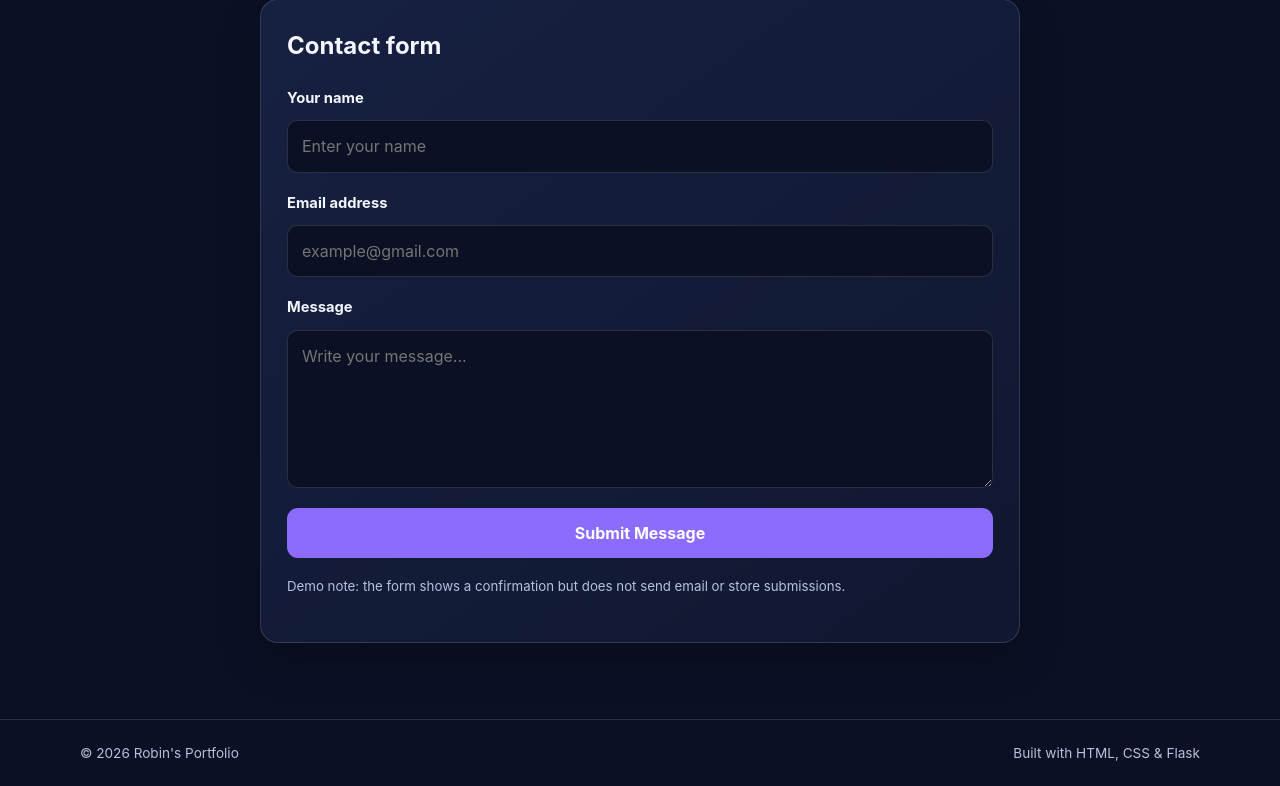
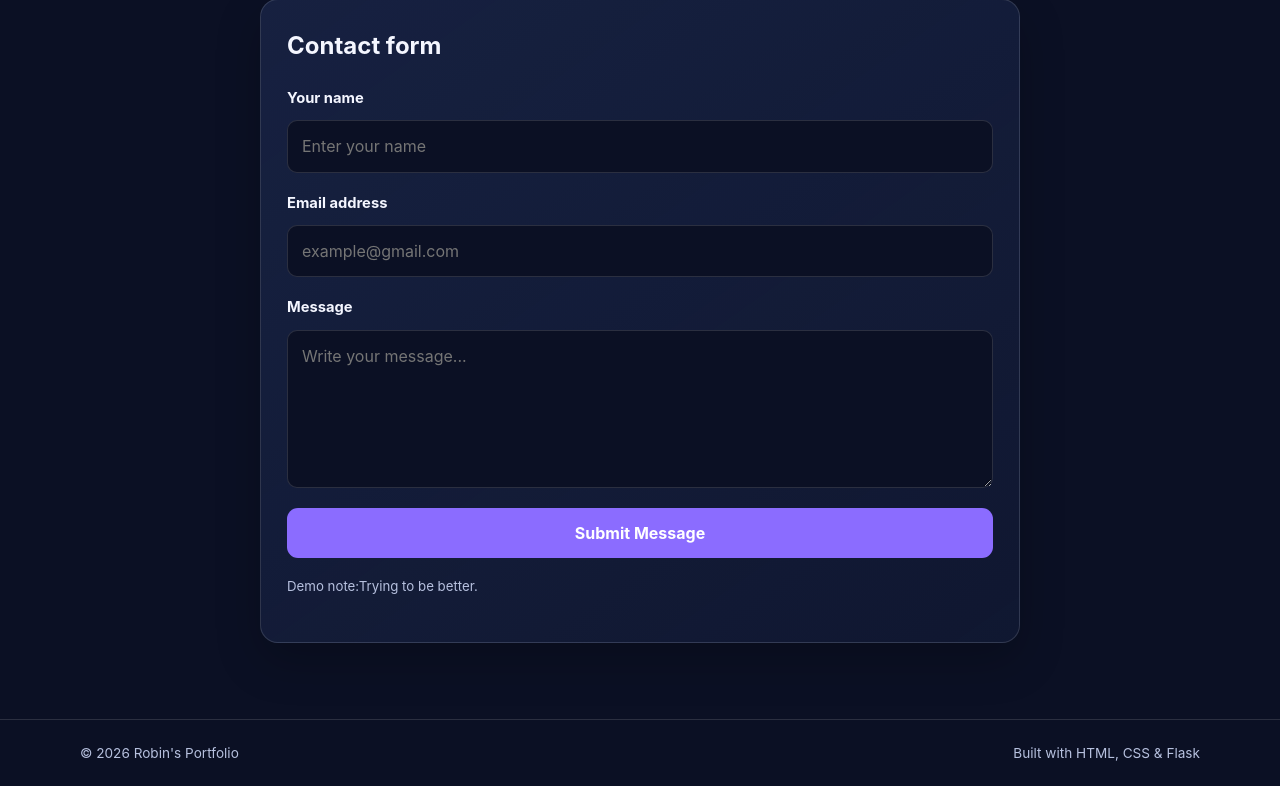
Before and after one commit to suvradwip/portfolio, a Flask app: page /contact in a window 1280 px wide. Shown: the part 412-1198 px from the top of the page. Run offline with Flask 3, Linux system fonts and the light colour scheme.

Commit message:
Update contact.html

```diff
--- a/templates/contact.html
+++ b/templates/contact.html
@@ -26,7 +26,7 @@
 
             <button class="button button-primary" type="submit">Submit Message</button>
         </form>
-        <p class="form-note">Demo note: the form shows a confirmation but does not send email or store submissions.</p>
+        <p class="form-note">Demo note:Trying to be better.</p>
     </div>
 </section>
 {% endblock %}
```
